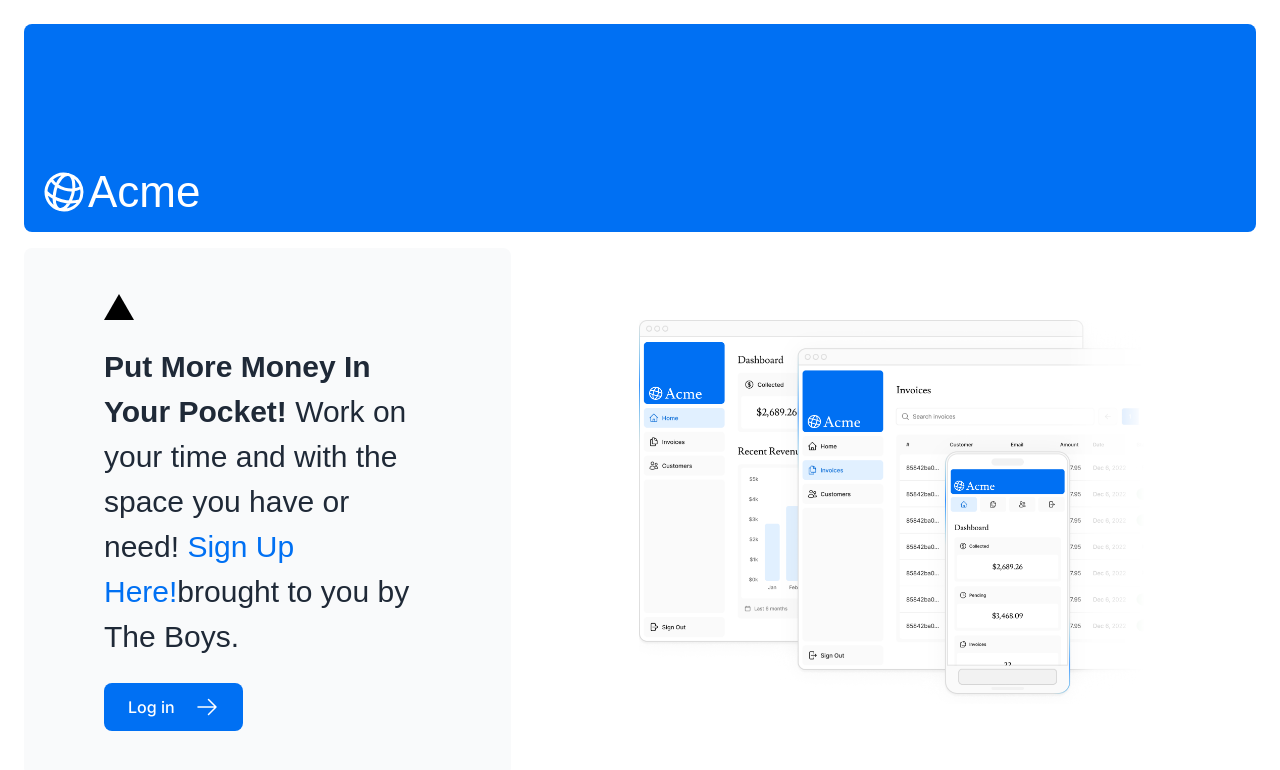
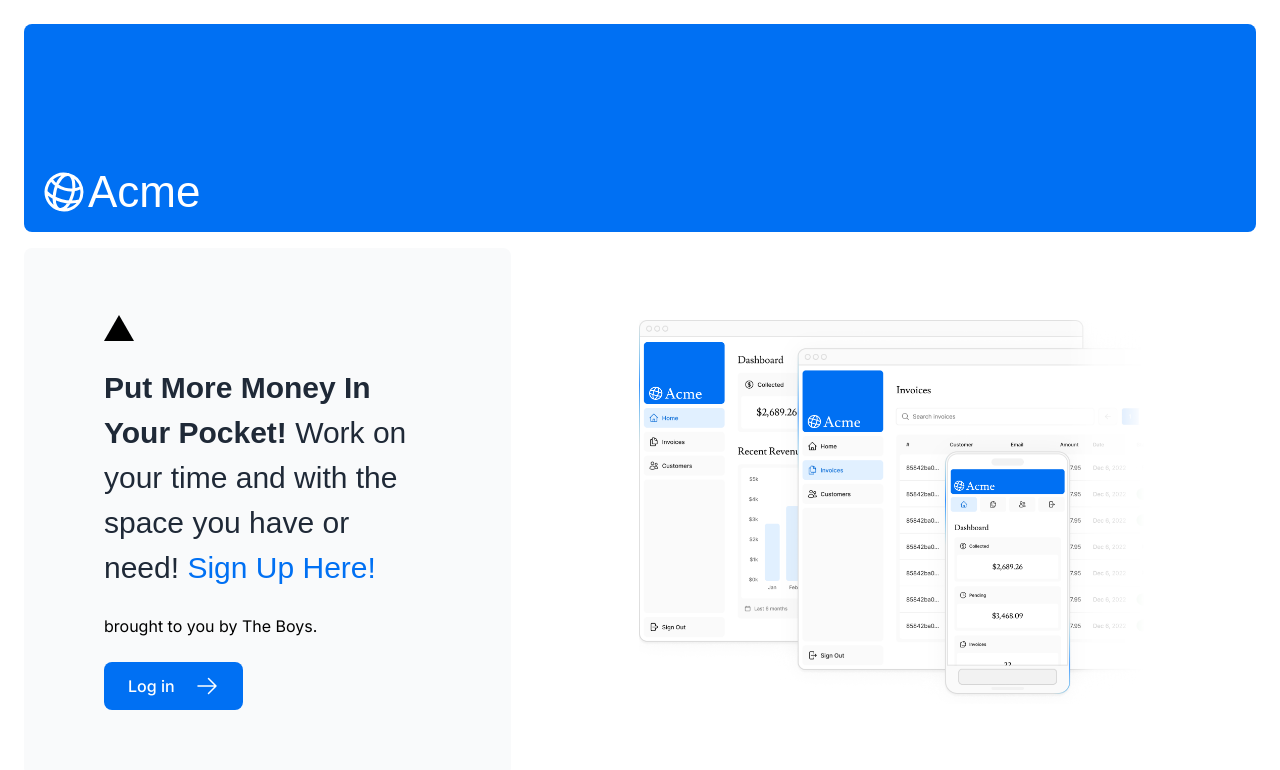
Before and after one commit to bi1eygr/LuigisMansion, a Next.js app in the folder LemonLime/nextjs-dashboard/: page / in a window 1280 px wide. Shown: the top 770 px of the page. Built offline with nearby package versions, Linux system fonts and the light colour scheme; a web font is replaced by a local one.

Commit message:
Still trying to fix spacing issue

```diff
--- a/LemonLime/nextjs-dashboard/app/page.tsx
+++ b/LemonLime/nextjs-dashboard/app/page.tsx
@@ -18,8 +18,8 @@ export default function Page() {
             <a href="https://nextjs.org/learn/" className="text-blue-500">
               Sign Up Here!
             </a>
-            brought to you by The Boys.
           </p>
+          <p>brought to you by The Boys.</p>
           <Link
             href="/login"
             className="flex items-center gap-5 self-start rounded-lg bg-blue-500 px-6 py-3 text-sm font-medium text-white transition-colors hover:bg-blue-400 md:text-base"
```
